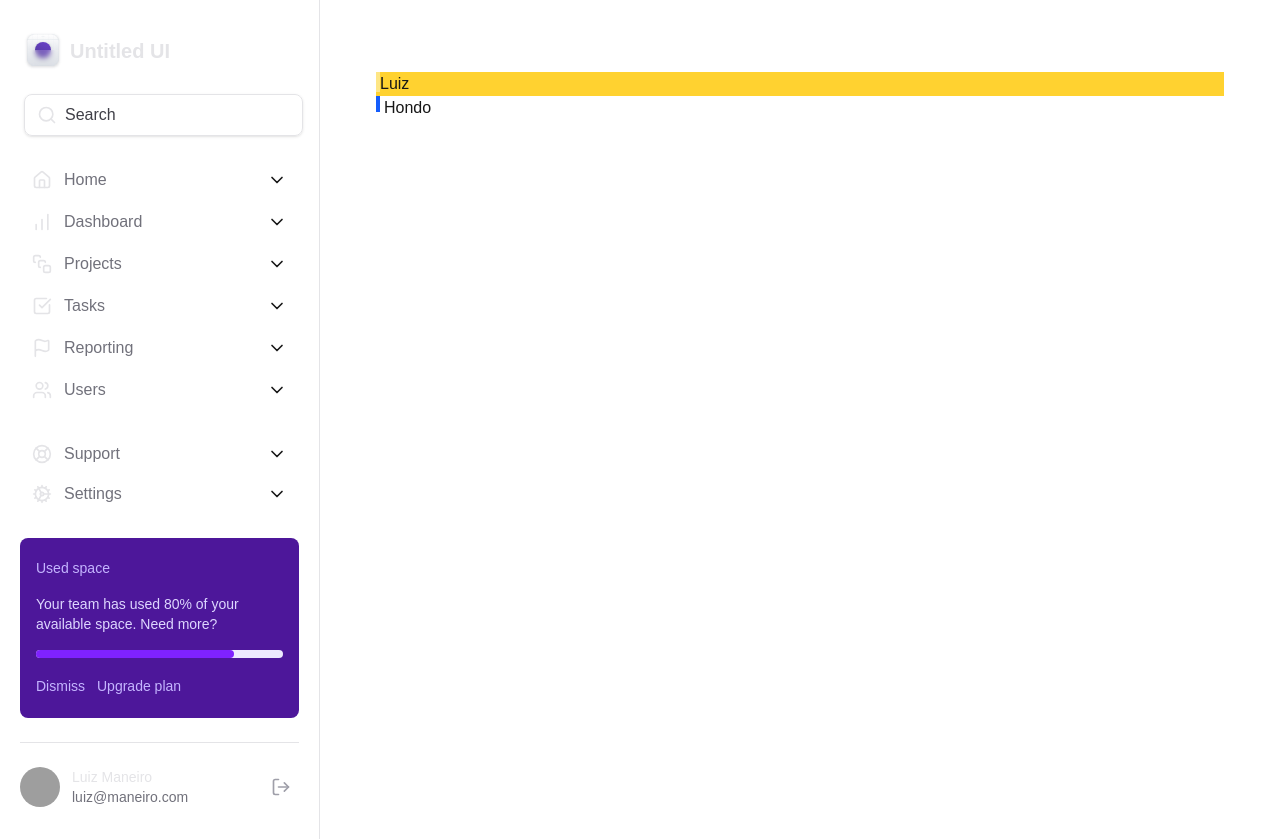
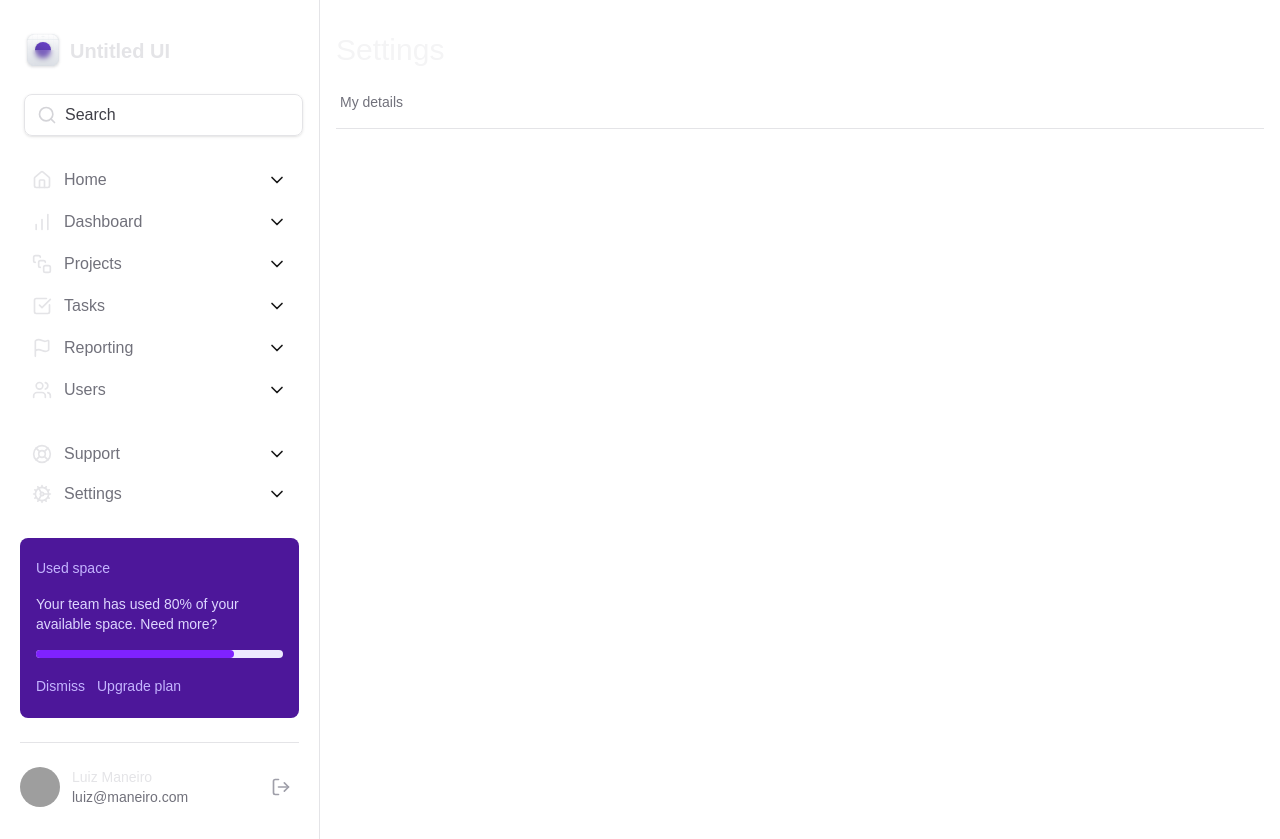
Before and after one commit to LuizHondo/tailwind-first-project, a Next.js app: page / in a window 1280 px wide. Built offline with nearby package versions, Linux system fonts and the light colour scheme; grey boxes are pictures that could not be loaded.

Commit message:
feat: added first tab settings using Radix-ui

```diff
--- a/app/page.tsx
+++ b/app/page.tsx
@@ -1,14 +1,10 @@
-import Image from "next/image";
+import { SettingsTabs } from "@/components/SettingsTabs";
 
 export default function Home() {
   return (
-    <div className="mx-auto p-10">
-      <h1 className="flex bg-amber-300 before:h-5 before:w-1 before:bg-amber-200">
-        Luiz
-      </h1>
-      <h2 className="flex before:mr-1 before:h-4 before:w-1 before:bg-blue-600">
-        Hondo
-      </h2>
-    </div>
+    <>
+      <h1 className="text-3xl font-medium text-zinc-100">Settings</h1>
+      <SettingsTabs></SettingsTabs>
+    </>
   );
 }
--- /dev/null
+++ b/components/Input.tsx
@@ -0,0 +1,35 @@
+import { Search } from "lucide-react";
+import { ComponentProps } from "react";
+
+export interface InputProps{
+  classname: string
+}
+
+type InputPrefixProps = ComponentProps<'div'>
+
+
+export function InputPrefix(props: InputPrefixProps){
+  return <div {...props} />
+}
+
+type InputControlProps = ComponentProps<'input'>
+
+
+export function InputControl(props: InputControlProps){
+  return (
+    <input
+    className="flex-1 border-0 bg-transparent p-0 text-zinc-100 placeholder-zinc-700"{...props}
+    />
+  )
+}
+
+export type InputRootProps = ComponentProps<'div'>
+
+export function InputRoot(props: InputRootProps){
+  return(
+    <div
+      className="mx-1 flex w-full items-center gap-2 rounded-lg border border-zinc-200 px-3 py-2 shadow-sm"
+      {...props}
+    />
+  )
+}
--- /dev/null
+++ b/components/SettingsTabs/index.tsx
@@ -0,0 +1,15 @@
+'use client'
+
+import * as Tabs from '@radix-ui/react-tabs'
+
+export function SettingsTabs(){
+  return(
+      <Tabs.Root>
+        <Tabs.List className='mt-6 flex items-center gap-4 border-b border-zinc-200'>
+          <Tabs.Trigger value='my-details' className='px-1 pb-4 text-sm font-medium text-zinc-500 hover:text-violet-400'>
+            <span>My details</span>
+          </Tabs.Trigger>
+        </Tabs.List>
+      </Tabs.Root>
+  )
+}
--- a/components/Sidebar/Profile.tsx
+++ b/components/Sidebar/Profile.tsx
@@ -1,3 +1,4 @@
+/* eslint-disable @next/next/no-img-element */
 import { LogOut } from "lucide-react";
 
 export function Profile() {
@@ -6,7 +7,7 @@ export function Profile() {
       <img
         src="http://github.com/luizhondo.png"
         className="h-10 w-10 rounded-full"
-        alt=""
+        alt="Profile Image"
       />
       <div className="flex flex-col items-start truncate">
         <span className="truncate text-sm text-zinc-200">Luiz Maneiro</span>
--- a/components/Sidebar/index.tsx
+++ b/components/Sidebar/index.tsx
@@ -13,18 +13,17 @@ import {
 import { NavItem } from "./NavItem";
 import { UsedSpaceWidget } from "./UsedSpaceWidget";
 import { Profile } from "./Profile";
+import { InputControl, InputPrefix, InputRoot } from "../Input";
 export function Sidebar() {
   return (
     <aside className="flex flex-col gap-6 border-r border-zinc-200 px-5 py-8">
       <Logo />
-      <div className="mx-1 flex w-full items-center gap-2 rounded-lg border border-zinc-200 px-3 py-2 shadow-sm">
-        <Search className="h-5 w-5 text-zinc-200" />
-        <input
-          className="flex-1 border-0 bg-transparent p-0 text-zinc-100 placeholder-zinc-700"
-          placeholder="Search"
-          type="text"
-        />
-      </div>
+      <InputRoot>
+        <InputPrefix>
+          <Search className="h-5 w-5 text-zinc-300"/>
+        </InputPrefix>
+        <InputControl placeholder="Search"/>
+      </InputRoot>
       <nav className="w-full space-y-0.5">
         <NavItem title="Home" icon={Home} />
         <NavItem title="Dashboard" icon={BarChart} />
--- a/package.json
+++ b/package.json
@@ -10,6 +10,7 @@
     "format": "prettier --write ."
   },
   "dependencies": {
+    "@radix-ui/react-tabs": "^1.1.13",
     "lucide-react": "^0.561.0",
     "next": "16.0.7",
     "postcss": "^8.5.6",
```
Also changed, not shown: 1 other file (tests, documents, lock files or other folders).
